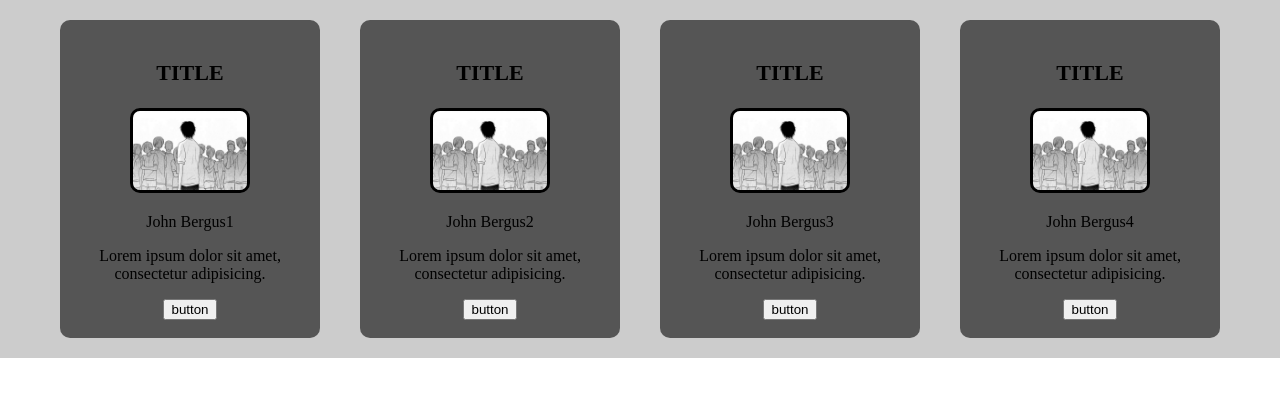
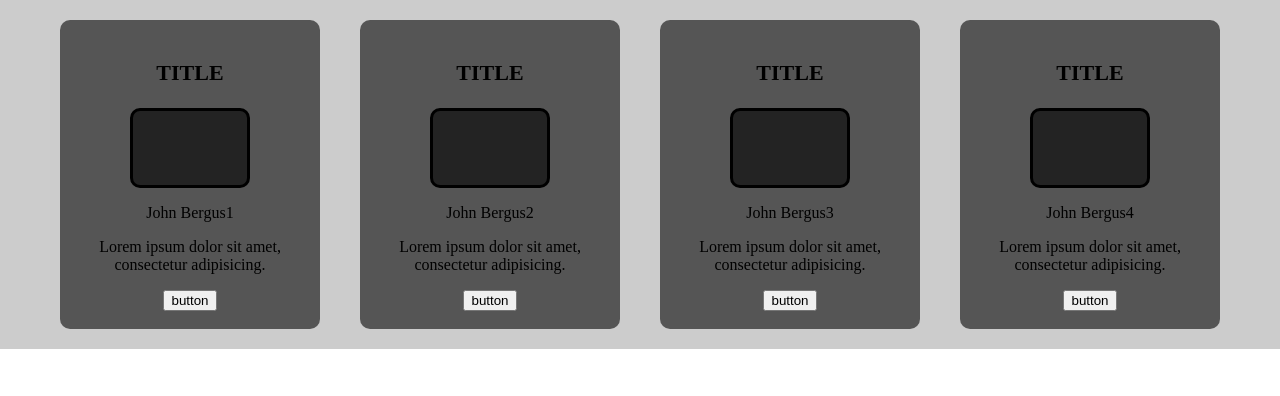
Before and after one commit to stevedevhere/SmartGrid-Mixins, a website: page index.html in a window 1280 px wide. Drawn offline with Linux system fonts and the light colour scheme.

Commit message:
minor update

```diff
--- a/gulpfile.js
+++ b/gulpfile.js
@@ -29,5 +29,6 @@ gulp.task('sass', function() {
 gulp.task('watch', ['sass', 'browser-sync'], function() {
 	gulp.watch('scss/**/*.scss', ['sass']);
 	gulp.watch('*.html', browserSync.reload);
-	// gulp.watch('js/**/*.js', browserSync.reload);
 });
+
+gulp.task('default' ['watch']);
--- a/index.html
+++ b/index.html
@@ -12,28 +12,28 @@
     <div class="items">
       <div class="item">
         <h3>title</h3>
-        <img src="img/1.jpg" alt="">
+        <div class="box"></div>
         <p class="name">John Bergus1</p>
         <p class="descr">Lorem ipsum dolor sit amet, consectetur adipisicing.</p>
         <button class="btn-default">button</button>
       </div>
       <div class="item">
         <h3>title</h3>
-        <img src="img/1.jpg" alt="">
+        <div class="box"></div>
         <p class="name">John Bergus2</p>
         <p class="descr">Lorem ipsum dolor sit amet, consectetur adipisicing.</p>
         <button class="btn-default">button</button>
       </div>
       <div class="item">
         <h3>title</h3>
-        <img src="img/1.jpg" alt="">
+        <div class="box"></div>
         <p class="name">John Bergus3</p>
         <p class="descr">Lorem ipsum dolor sit amet, consectetur adipisicing.</p>
         <button class="btn-default">button</button>
       </div>
       <div class="item">
         <h3>title</h3>
-        <img src="img/1.jpg" alt="">
+        <div class="box"></div>
         <p class="name">John Bergus4</p>
         <p class="descr">Lorem ipsum dolor sit amet, consectetur adipisicing.</p>
         <button class="btn-default">button</button>
--- a/scss/main.scss
+++ b/scss/main.scss
@@ -49,7 +49,9 @@ html {
     button {
 
     }
-    img {
+    .box {
+      height: 80px;
+      background-color: #232323;
       box-sizing: border-box;
       width: 100%;
       max-width: 120px;
```
Also changed, not shown: README.md, css/main.css.
